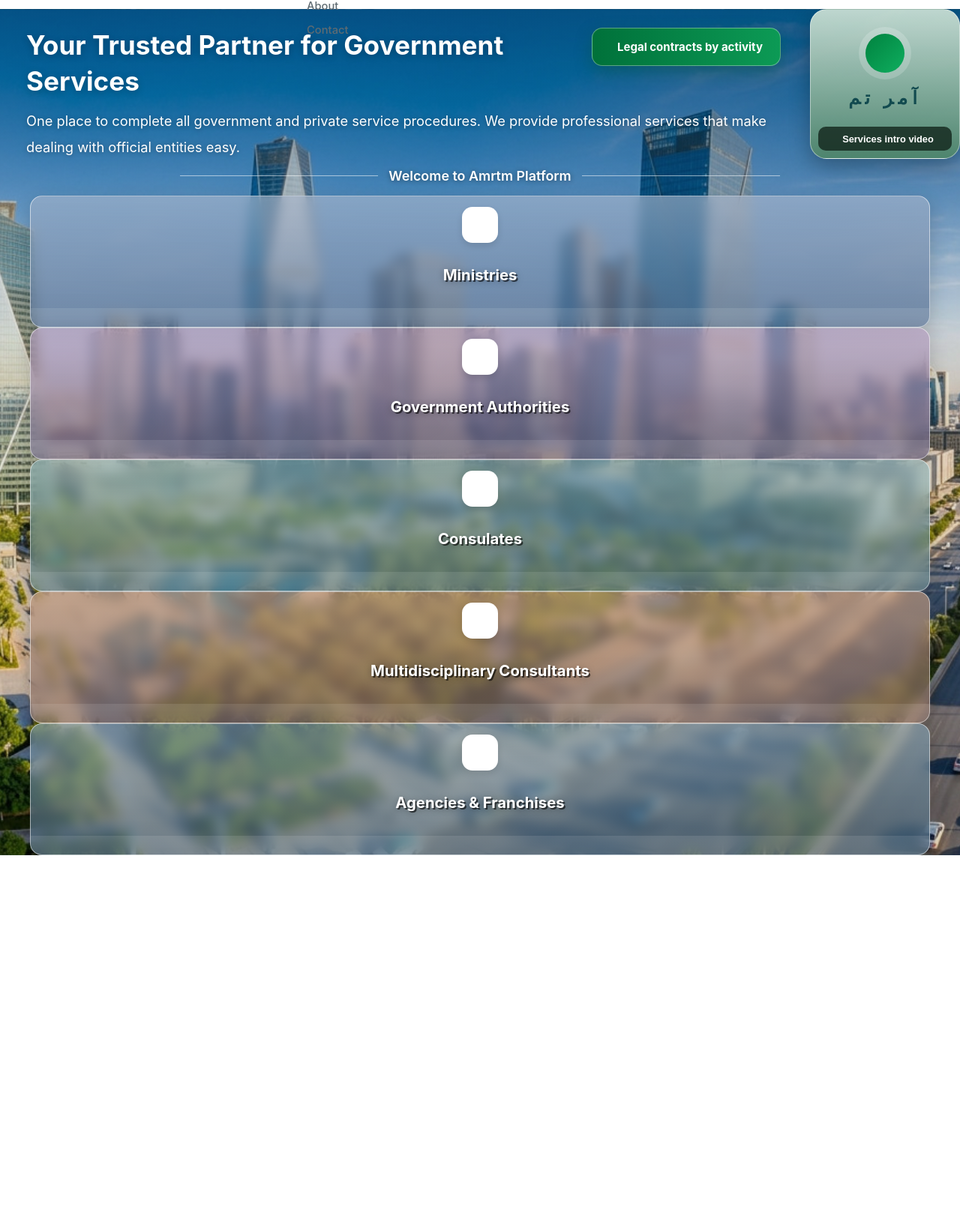
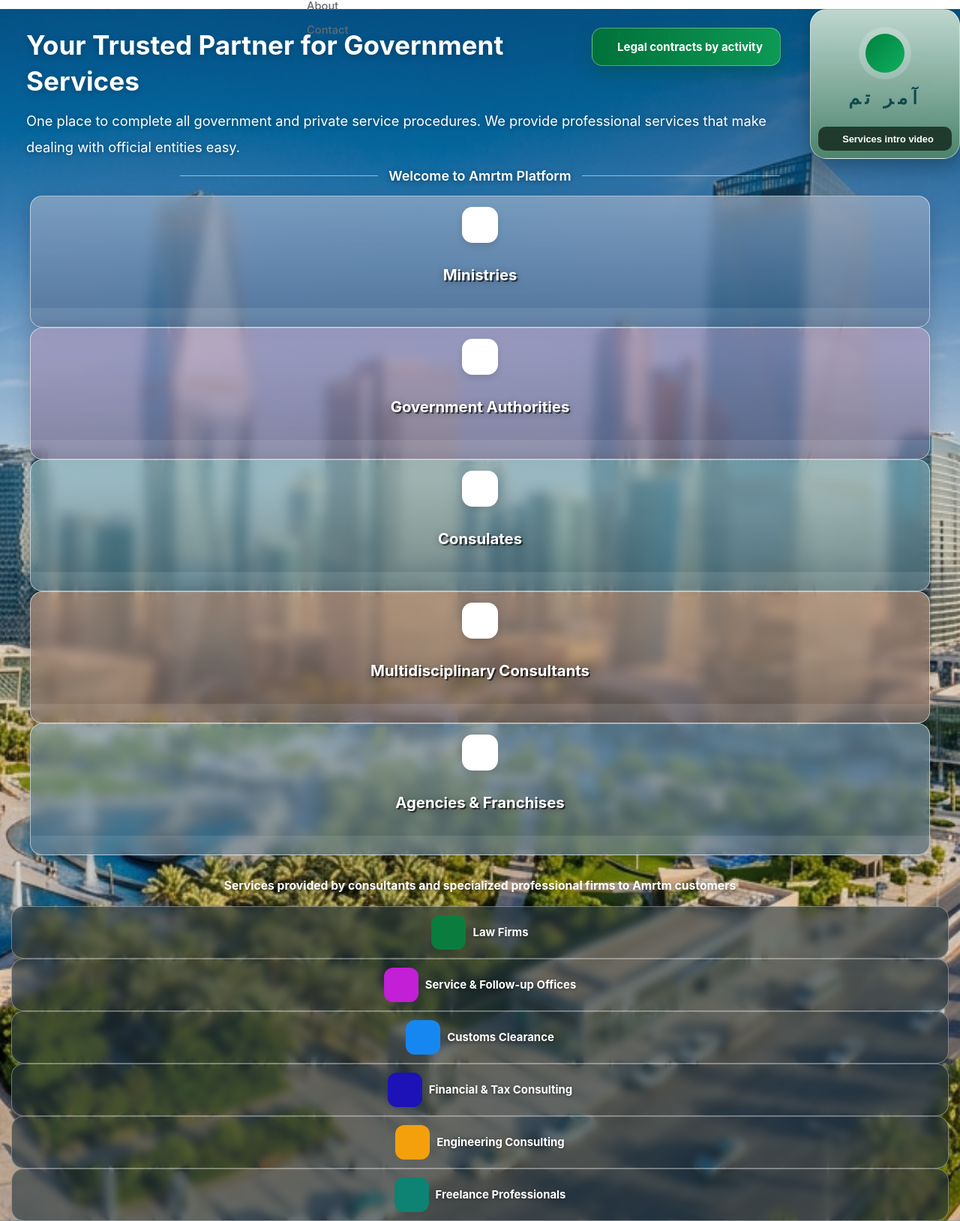
Before and after one commit to Asjadfaroq/amrtm-business-homepage, a Laravel app: page /en in a window 1280 px wide. Shown: the part 60-1689 px from the top of the page at 75% size. Before the commit the page ends 1201 px from the top, so only its background shows below. Run offline with Laravel 12, Linux system fonts and the light colour scheme; data comes from the database, SQL or seed files in the repository; style sheets or scripts are compiled from the project's sources.

Commit message:
Add professional services chips

```diff
--- a/app/Http/Controllers/HomeController.php
+++ b/app/Http/Controllers/HomeController.php
@@ -3,6 +3,7 @@
 namespace App\Http\Controllers;
 
 use App\Models\Entity;
+use App\Models\Service;
 use Illuminate\Contracts\View\View;
 
 class HomeController extends Controller
@@ -11,6 +12,7 @@ class HomeController extends Controller
     {
         return view('home', [
             'entities' => Entity::orderBy('sort_order')->get(),
+            'services' => Service::orderBy('sort_order')->get(),
         ]);
     }
 }
--- a/lang/ar/home.php
+++ b/lang/ar/home.php
@@ -35,4 +35,8 @@ return [
         'heading' => 'اختر الخدمة المطلوبة من خلال الجهات التالية',
     ],
 
+    'services' => [
+        'heading' => 'خدمات يقدمها المستشارون والشركات المهنية المتخصصة لعملاء منصة أمر تم',
+    ],
+
 ];
--- a/lang/en/home.php
+++ b/lang/en/home.php
@@ -35,4 +35,8 @@ return [
         'heading' => 'Welcome to Amrtm Platform',
     ],
 
+    'services' => [
+        'heading' => 'Services provided by consultants and specialized professional firms to Amrtm customers',
+    ],
+
 ];
--- a/resources/css/app.css
+++ b/resources/css/app.css
@@ -12,3 +12,4 @@
 @import "./components/navbar.css";
 @import "./components/hero.css";
 @import "./components/entities.css";
+@import "./components/services.css";
--- /dev/null
+++ b/resources/css/components/services.css
@@ -0,0 +1,79 @@
+.hero-services {
+    margin-top: 31px;
+}
+
+.services-heading {
+    margin: 0;
+    padding-inline: 16px;
+    font-size: 0.98rem;
+    font-weight: 700;
+    text-align: center;
+    text-shadow: 0 1px 6px rgba(0, 0, 0, 0.6);
+}
+
+.services-container {
+    max-width: 1328px;
+    margin: 18px auto 0;
+    padding-inline: 15px;
+}
+
+.services-container .row {
+    --bs-gutter-x: 14px;
+    --bs-gutter-y: 14px;
+}
+
+.service-chip {
+    display: flex;
+    align-items: center;
+    justify-content: center;
+    gap: 9px;
+    height: 68px;
+    padding: 0 8px;
+    border: 1px solid rgba(255, 255, 255, 0.35);
+    border-radius: var(--radius);
+    background: rgba(40, 55, 62, 0.62);
+    backdrop-filter: blur(6px);
+    color: #fff;
+    transition: background-color 0.25s ease, transform 0.25s ease;
+}
+
+.service-chip:hover {
+    transform: translateY(-3px);
+    background: rgba(40, 55, 62, 0.82);
+    color: #fff;
+}
+
+.service-chip-icon {
+    display: grid;
+    place-items: center;
+    flex: 0 0 46px;
+    width: 46px;
+    height: 46px;
+    border-radius: 12px;
+    background: var(--chip-color);
+    font-size: 1.25rem;
+    color: #fff;
+}
+
+.service-chip-title {
+    font-size: 0.93rem;
+    font-weight: 700;
+    line-height: 1.45;
+    text-align: center;
+    text-shadow: 0 1px 4px rgba(0, 0, 0, 0.5);
+}
+
+@media (max-width: 1199.98px) {
+    .services-container {
+        padding-inline: 16px;
+    }
+
+    .service-chip {
+        justify-content: flex-start;
+    }
+
+    .service-chip-title {
+        font-size: 0.85rem;
+        text-align: start;
+    }
+}
--- /dev/null
+++ b/resources/views/components/service-chip.blade.php
@@ -0,0 +1,6 @@
+@props(['service'])
+
+<a class="service-chip" href="#" style="--chip-color: {{ $service->color }}">
+    <span class="service-chip-icon"><i class="bi bi-{{ $service->icon }}"></i></span>
+    <span class="service-chip-title">{{ $service->name }}</span>
+</a>
--- a/resources/views/home.blade.php
+++ b/resources/views/home.blade.php
@@ -15,5 +15,19 @@
                 </div>
             </div>
         </section>
+
+        <section class="hero-services">
+            <h2 class="services-heading">{{ __('home.services.heading') }}</h2>
+
+            <div class="services-container">
+                <div class="row row-cols-2 row-cols-md-3 row-cols-xl-6">
+                    @foreach ($services as $service)
+                        <div class="col">
+                            <x-service-chip :service="$service" />
+                        </div>
+                    @endforeach
+                </div>
+            </div>
+        </section>
     </x-hero>
 </x-layout>
```
Also changed, not shown: tests/Feature/HomePageTest.php (+4 -2 lines).
